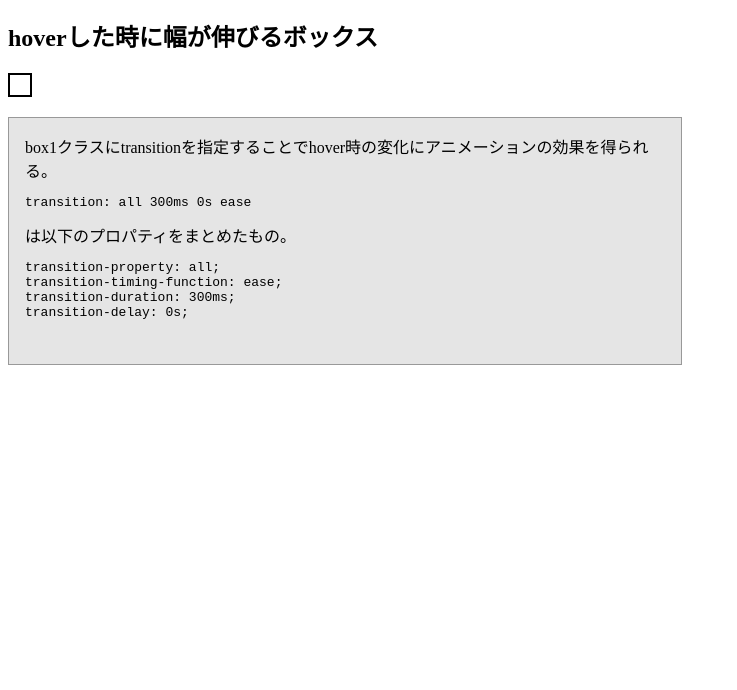
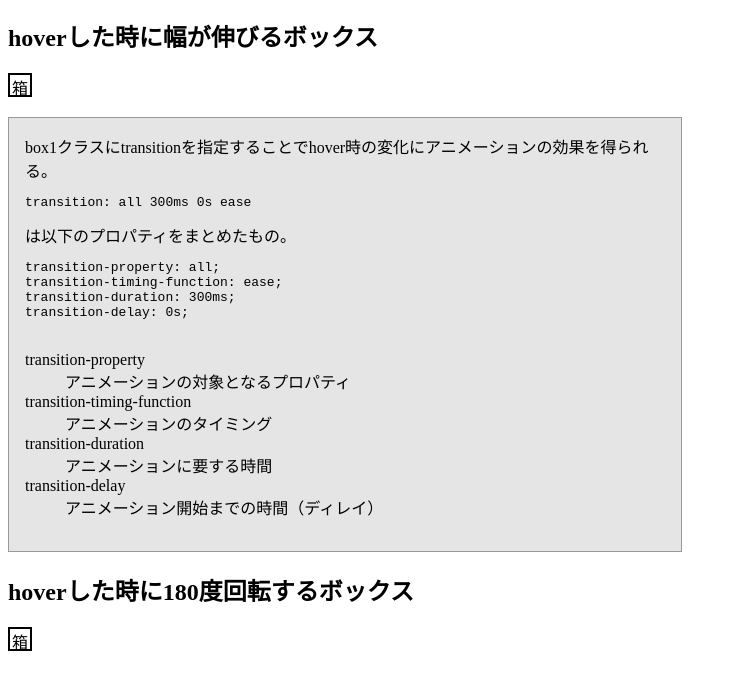
Before and after one commit to akahigeg/css-animation, a plain HTML site: page index.html in a window 1280 px wide. Shown: the part 48-738 px from the top of the page, without its empty margins (0-737 px from the left). Drawn offline with Linux system fonts and the light colour scheme.

Commit message:
hover時に180度回転するボックスを追加

```diff
--- a/index.html
+++ b/index.html
@@ -9,21 +9,24 @@
         background: #e5e5e5;
         max-width: 40rem;
       }
+
     </style>
     <h1>Practice of CSS Animation</h1>
+
     <h2>hoverした時に幅が伸びるボックス</h2>
     <style>
       .box1 {
         width: 20px;
         height: 20px;
         border: 2px solid #000;
+        text-align: center;
         transition: all 300ms 0s ease;
       }
       .box1:hover {
         width: 100px;
       }
     </style>
-    <div class="box1"></div>
+    <div class="box1">箱</div>
     <div class="note">
       box1クラスにtransitionを指定することでhover時の変化にアニメーションの効果を得られる。
 
@@ -38,7 +41,27 @@ transition-duration: 300ms;
 transition-delay: 0s;
       </pre>
 
+      <dl>
+        <dt>transition-property</dt><dd>アニメーションの対象となるプロパティ</dd>
+        <dt>transition-timing-function</dt><dd>アニメーションのタイミング</dd>
+        <dt>transition-duration</dt><dd>アニメーションに要する時間</dd>
+        <dt>transition-delay</dt><dd>アニメーション開始までの時間（ディレイ）</dd>
+      </dl>
+    </div>
 
-    </div>
+    <h2>hoverした時に180度回転するボックス</h2>
+    <style>
+      .box2 {
+        width: 20px;
+        height: 20px;
+        border: 2px solid #000;
+        text-align: center;
+        transition: all 300ms 0s ease;
+      }
+      .box2:hover {
+        transform: rotate(180deg);
+      }
+    </style>
+    <div class="box2">箱</div>
   </body>
 </html>
```
